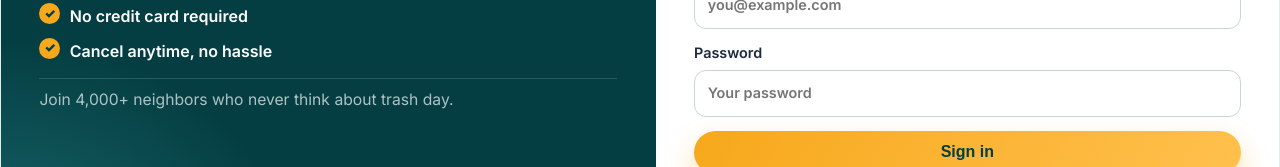
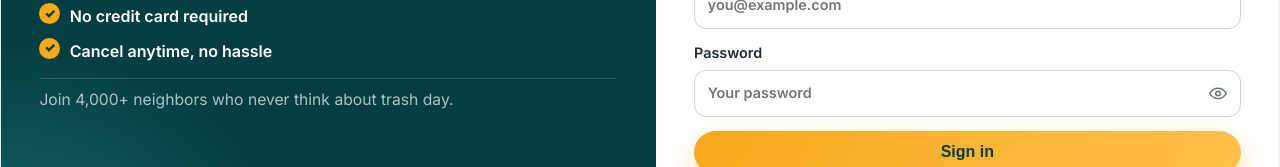
Before and after one commit to auz1111/garbagepailpals, a React (Vite) app in the folder apps/web/: page /auth in a window 1280 px wide. Shown: the part 411-578 px from the top of the page. Built offline with nearby package versions, Linux system fonts and the light colour scheme; no server answers; a web font is replaced by a local one.

Commit message:
added password eye toggle

```diff
--- a/apps/web/src/App.tsx
+++ b/apps/web/src/App.tsx
@@ -1,5 +1,5 @@
 import { useEffect, useMemo, useState } from "react";
-import { useForm } from "react-hook-form";
+import { useForm, type UseFormRegisterReturn } from "react-hook-form";
 import { zodResolver } from "@hookform/resolvers/zod";
 import { useMutation } from "@tanstack/react-query";
 import { Link, Navigate, Route, Routes, useNavigate } from "react-router-dom";
@@ -432,7 +432,11 @@ export function App() {
                       </label>
                       <label>
                         Password
-                        <input {...registerForm.register("password")} type="password" placeholder="At least 8 chars" />
+                        <PasswordInput
+                          registration={registerForm.register("password")}
+                          placeholder="At least 8 chars"
+                          autoComplete="new-password"
+                        />
                       </label>
                       <button type="submit" disabled={registerMutation.isPending}>
                         {registerMutation.isPending ? "Starting your trial..." : "Start my free trial"}
@@ -454,7 +458,11 @@ export function App() {
                       </label>
                       <label>
                         Password
-                        <input {...loginForm.register("password")} type="password" placeholder="Your password" />
+                        <PasswordInput
+                          registration={loginForm.register("password")}
+                          placeholder="Your password"
+                          autoComplete="current-password"
+                        />
                       </label>
                       <button type="submit" disabled={loginMutation.isPending}>
                         {loginMutation.isPending ? "Signing in..." : "Sign in"}
@@ -519,6 +527,49 @@ export function App() {
   );
 }
 
+function PasswordInput({
+  registration,
+  placeholder,
+  autoComplete
+}: {
+  registration: UseFormRegisterReturn;
+  placeholder?: string;
+  autoComplete?: string;
+}): JSX.Element {
+  const [show, setShow] = useState(false);
+
+  return (
+    <div className="password-field">
+      <input
+        {...registration}
+        type={show ? "text" : "password"}
+        placeholder={placeholder}
+        autoComplete={autoComplete}
+      />
+      <button
+        type="button"
+        className="password-toggle"
+        onClick={() => setShow((prev) => !prev)}
+        aria-label={show ? "Hide password" : "Show password"}
+        aria-pressed={show}
+        title={show ? "Hide password" : "Show password"}
+      >
+        {show ? (
+          <svg width="18" height="18" viewBox="0 0 24 24" fill="none" stroke="currentColor" strokeWidth="2" strokeLinecap="round" strokeLinejoin="round" aria-hidden="true">
+            <path d="M17.94 17.94A10.07 10.07 0 0 1 12 20c-7 0-11-8-11-8a18.45 18.45 0 0 1 5.06-5.94M9.9 4.24A9.12 9.12 0 0 1 12 4c7 0 11 8 11 8a18.5 18.5 0 0 1-2.16 3.19" />
+            <line x1="1" y1="1" x2="23" y2="23" />
+          </svg>
+        ) : (
+          <svg width="18" height="18" viewBox="0 0 24 24" fill="none" stroke="currentColor" strokeWidth="2" strokeLinecap="round" strokeLinejoin="round" aria-hidden="true">
+            <path d="M1 12s4-7 11-7 11 7 11 7-4 7-11 7-11-7-11-7z" />
+            <circle cx="12" cy="12" r="3" />
+          </svg>
+        )}
+      </button>
+    </div>
+  );
+}
+
 function defaultRouteForRole(role: Role): string {
   if (role === "ADMIN") {
     return "/admin";
--- a/apps/web/src/styles.css
+++ b/apps/web/src/styles.css
@@ -1000,6 +1000,43 @@ select:focus {
   box-shadow: 0 0 0 3px rgba(5, 90, 95, 0.18);
 }
 
+.password-field {
+  position: relative;
+  display: block;
+}
+
+.password-field input {
+  width: 100%;
+  padding-right: 2.8rem;
+}
+
+.password-toggle {
+  position: absolute;
+  top: 50%;
+  right: 0.5rem;
+  transform: translateY(-50%);
+  display: grid;
+  place-items: center;
+  padding: 0.35rem;
+  border: 0;
+  border-radius: 8px;
+  background: transparent;
+  color: var(--slate-2);
+  cursor: pointer;
+  transition: color 0.15s ease, background 0.15s ease;
+}
+
+.password-toggle:hover {
+  color: var(--ink);
+  background: var(--surface-3);
+}
+
+.password-toggle:focus-visible {
+  outline: none;
+  color: var(--teal);
+  box-shadow: 0 0 0 3px rgba(5, 90, 95, 0.18);
+}
+
 button[type="submit"] {
   border: 0;
   border-radius: var(--pill);
```
Also changed, not shown: packages/db/scripts/set-service-area.mjs (added, +47 -0 lines).
